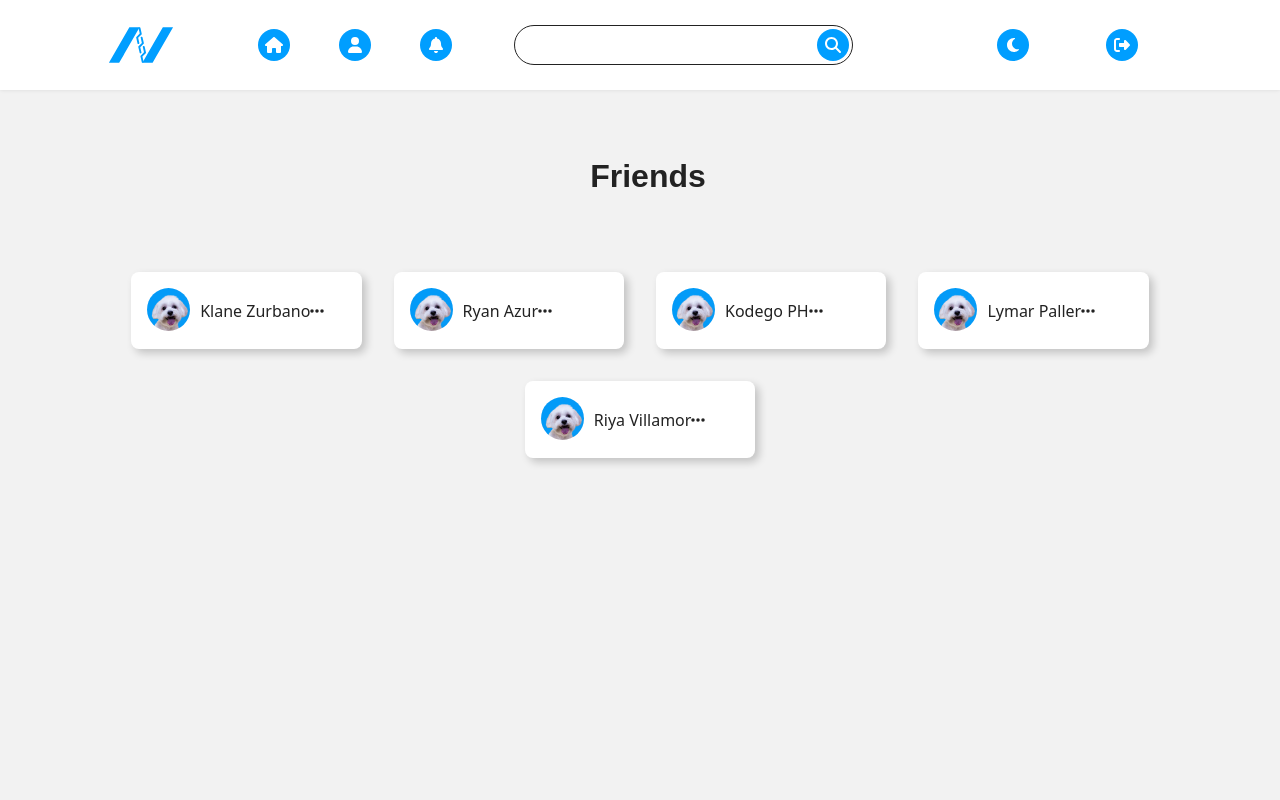
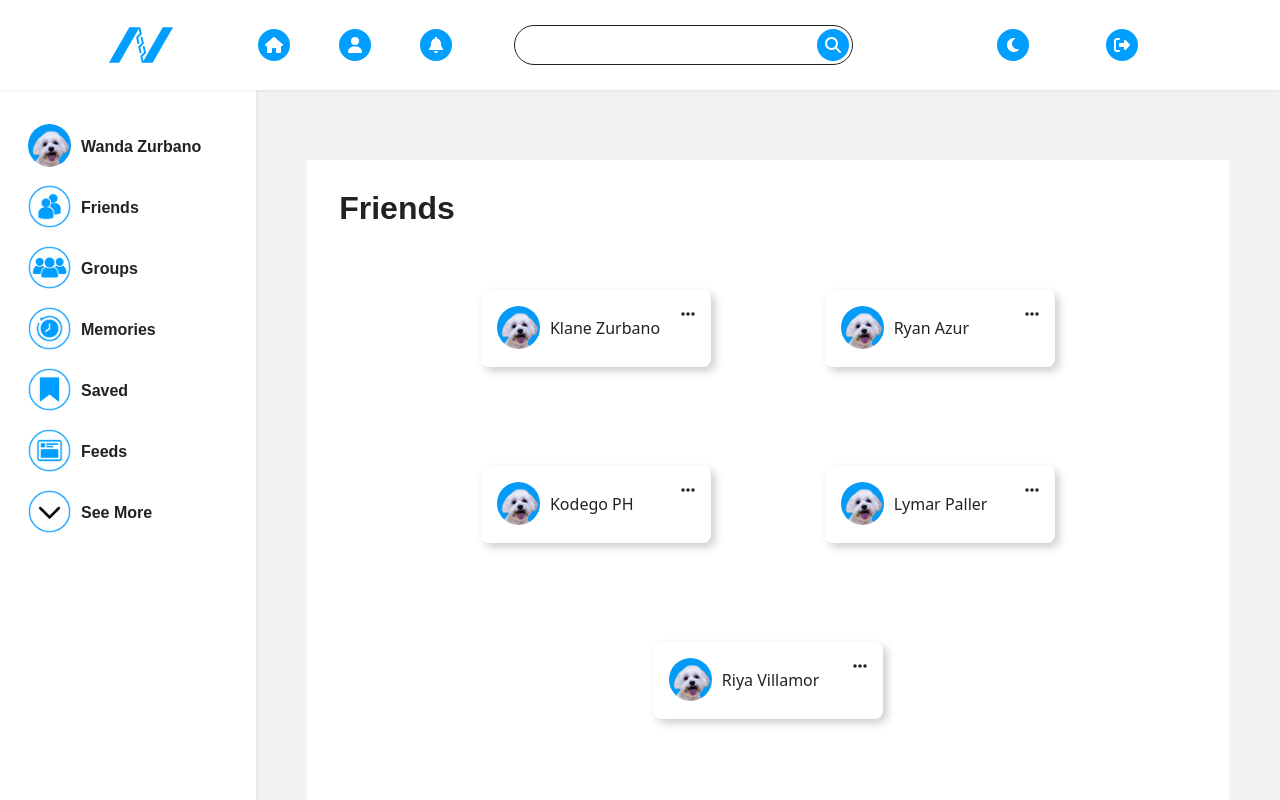
Before and after one commit to LymarPaller/nexus, a React (Vite) app: page /friends in a window 1280 px wide. Built offline with nearby package versions, Linux system fonts and the light colour scheme.

Commit message:
feat: added content friend page

```diff
--- a/src/components/FriendsContainer.jsx
+++ b/src/components/FriendsContainer.jsx
@@ -51,7 +51,7 @@ function FriendsContainer() {
                         ariaHideApp={false}
                     >
                         {/* Options Modal content */}
-                        <div className="modal-content">
+                        <div className="modal-content friend-option">
                             <button className="add-btn" onClick={unfollowModal.openModal}>
                                 <FontAwesomeIcon icon={faUserTimes}  />
                                 Unfollow
--- a/src/pages/FriendsPage.jsx
+++ b/src/pages/FriendsPage.jsx
@@ -1,3 +1,5 @@
+import AsideLeft from "../components/AsideLeft";
+import AsideRight from "../components/AsideRight";
 import FriendsContainer from "../components/FriendsContainer"
 import "../styles/FriendsPage.scss";
 
@@ -5,10 +7,13 @@ import "../styles/FriendsPage.scss";
 function FriendsPage () {
     return(
         <>
-        <div className="friends-page-container">
-            <h1>Friends</h1>
-            <div className="friend-container">
-                <FriendsContainer />
+        <div className="friends-main-container">
+            <AsideLeft />
+            <div className="friends-page-container">
+                <div className="friend-container">
+                    <h1>Friends</h1>
+                    <FriendsContainer />
+                </div>
             </div>
         </div>
         </>
--- a/src/styles/FriendsPage.scss
+++ b/src/styles/FriendsPage.scss
@@ -1,4 +1,12 @@
 @import "main";
+
+
+.friends-main-container {
+
+    display: flex;
+    justify-content: center;
+    width: 100%;
+    background-color: var(--grey-200);
 
     .friends-page-container {
         margin-top: 20vh;
@@ -6,20 +14,26 @@
         justify-content: center;
         align-items: center;
         flex-direction: column;
+        width: 100%;
+        margin-left: 20vw;
 
 
         h1 {
+            margin-left: 1rem;
+            height: auto;
             flex-basis: 100%;
-        margin-left: 1rem;
+            margin-top: 1rem;
         }
 
         .friend-container {
             display: flex;
-        justify-content: center;
+            justify-content: space-evenly;
             align-items: center;
             flex-wrap: wrap;
-        margin-top: 2rem;
-        width: 90vw;
+            width: 90%;
+            min-height: 70vh;
+            background-color: var(--white);
+            padding: 1rem;
 
 
             .online-friends {
@@ -33,8 +47,17 @@
                 background-color: var(--white);
                 box-shadow: $shadow-4;
                 border-radius: .5rem;
+                position: relative;
+
+                svg {
+                    position: absolute;
+                    right: 1rem;
+                    top: 1rem;
+                }
 
             }
+        }
+
     }
 
 }
@@ -42,3 +65,18 @@
 .modal-overlay {
     background-color: rgba(0, 0, 0, 0.1);
 }
+
+.friend-option {
+    width: 20rem;
+    height: 13rem;
+    display: flex;
+    justify-content: center;
+    align-items: center;
+
+    button {
+        width: 10rem;
+        height: 2rem;
+        margin-top: 1rem;
+        margin-bottom: 1rem;
+    }
+}
```
Lines whose indentation alone changed are shown as unchanged.
